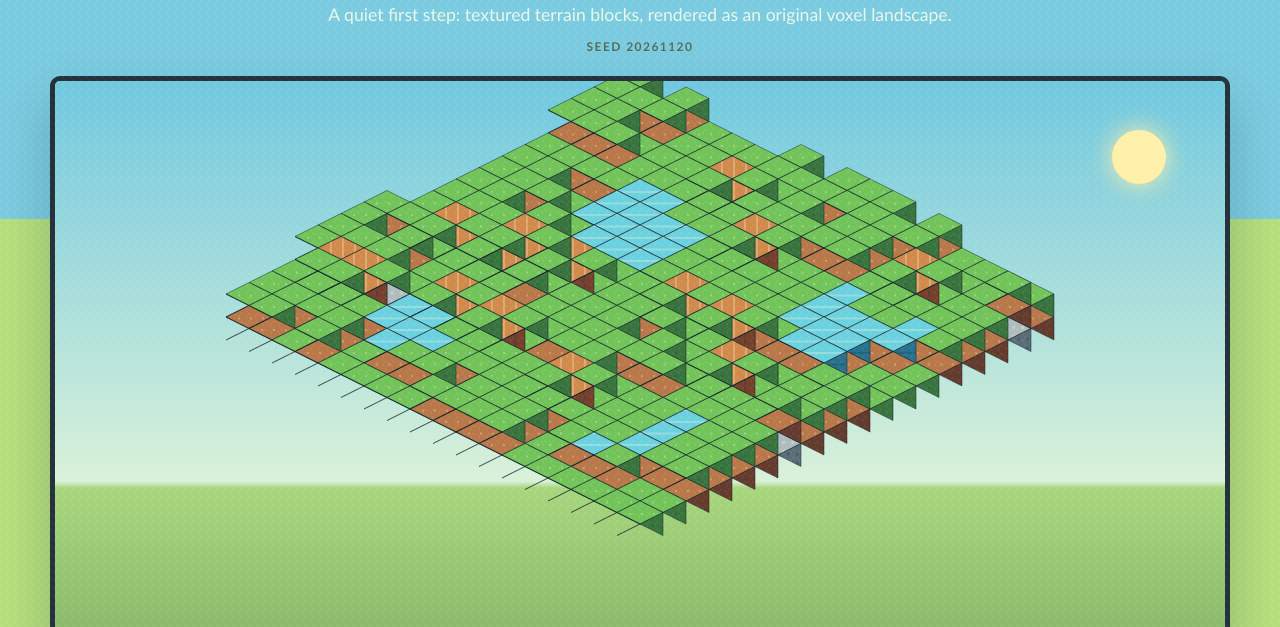
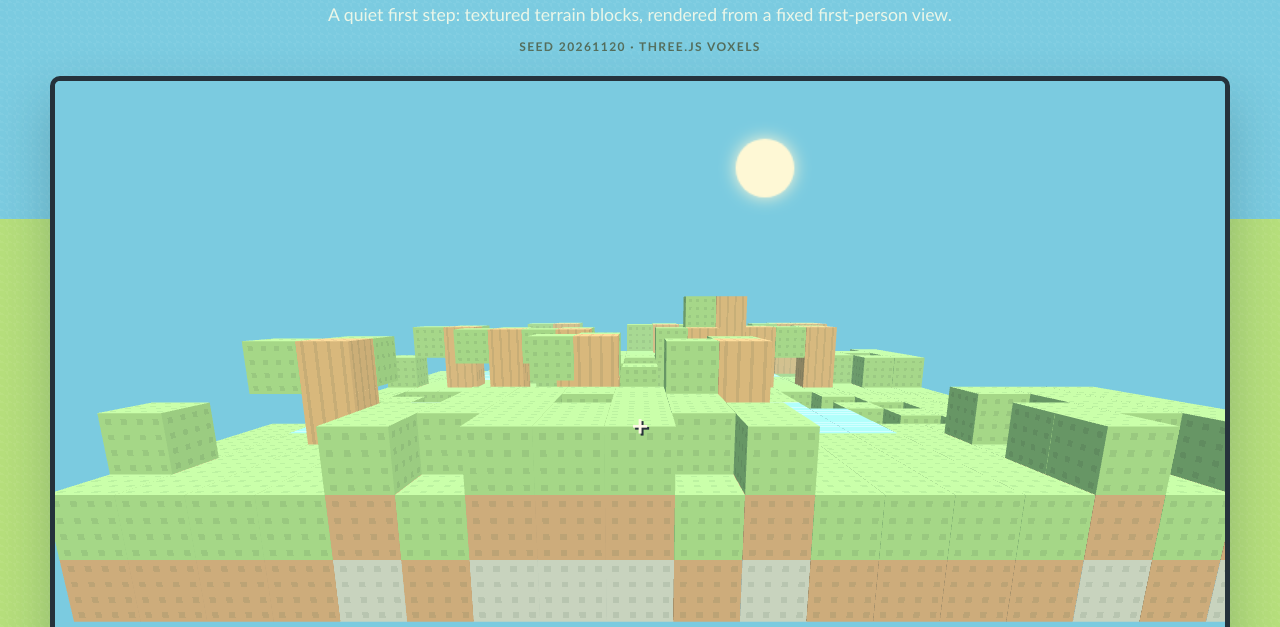
Before and after one commit to Ellison866/PSIC, a plain HTML site: page index.html in a window 1280 px wide. Shown: the part 173-800 px from the top of the page. Drawn offline with nearby package versions, Linux system fonts and the light colour scheme.

Commit message:
Migrate terrain to Three.js renderer

```diff
--- a/game.js
+++ b/game.js
@@ -1,26 +1,26 @@
+import * as THREE from "three";
+
 const CONFIG = {
   WORLD_X: 18,
   WORLD_Z: 18,
-  TILE_WIDTH: 46,
-  TILE_HEIGHT: 23,
-  BLOCK_HEIGHT: 23,
   MAX_HEIGHT: 5,
   SEED: 20261120,
+  CAMERA: { x: 9, y: 4.6, z: -8, lookX: 9, lookY: 1.2, lookZ: 8 },
 };
 
-const COLORS = {
-  grass: { top: "#72c45a", left: "#4f9e4d", right: "#39743e" },
-  dirt: { top: "#b8784a", left: "#8d5437", right: "#653b2e" },
-  stone: { top: "#aebcc0", left: "#7f9299", right: "#5b6d76" },
-  water: { top: "#6bd1df", left: "#3c9ab6", right: "#28728e" },
-  wood: { top: "#d08a4b", left: "#a66136", right: "#77402c" },
+const BLOCK_COLORS = {
+  grass: "#72c45a",
+  dirt: "#b8784a",
+  stone: "#aebcc0",
+  water: "#55bdd7",
+  wood: "#d08a4b",
 };
 
-const state = { voxels: new Map(), canvas: document.getElementById("terrain-canvas"), context: null };
+const state = { voxels: new Map(), scene: null, camera: null, renderer: null };
+const canvas = document.getElementById("terrain-canvas");
 
 function key(x, y, z) { return `${x},${y},${z}`; }
 function setVoxel(x, y, z, type) { state.voxels.set(key(x, y, z), type); }
-function getVoxel(x, y, z) { return state.voxels.get(key(x, y, z)); }
 
 function seededNoise(x, z) {
   const value = Math.sin((x + CONFIG.SEED) * 12.9898 + (z - CONFIG.SEED) * 78.233) * 43758.5453;
@@ -37,8 +37,8 @@ function generateTerrain() {
   for (let x = 0; x < CONFIG.WORLD_X; x += 1) {
     for (let z = 0; z < CONFIG.WORLD_Z; z += 1) {
       const height = terrainHeight(x, z);
-      const water = height === 1 && Math.sin(x * .8) + Math.cos(z * .7) < -.35;
-      if (water) {
+      const basin = height === 1 && Math.sin(x * .8) + Math.cos(z * .7) < -.35;
+      if (basin) {
         setVoxel(x, 0, z, "dirt");
         setVoxel(x, 1, z, "water");
         continue;
@@ -57,101 +57,93 @@ function generateTerrain() {
   }
 }
 
-function project(x, y, z, width) {
-  return {
-    x: width / 2 + (x - z) * CONFIG.TILE_WIDTH / 2,
-    y: 52 + (x + z) * CONFIG.TILE_HEIGHT / 2 - y * CONFIG.BLOCK_HEIGHT,
-  };
+function createBlockTexture(type) {
+  const textureCanvas = document.createElement("canvas");
+  textureCanvas.width = 32;
+  textureCanvas.height = 32;
+  const context = textureCanvas.getContext("2d");
+  context.fillStyle = BLOCK_COLORS[type];
+  context.fillRect(0, 0, 32, 32);
+  context.fillStyle = type === "water" ? "rgba(225,255,255,.28)" : "rgba(30,50,35,.2)";
+  if (type === "water") {
+    for (let y = 4; y < 32; y += 8) context.fillRect(0, y, 32, 2);
+  } else if (type === "wood") {
+    for (let x = 3; x < 32; x += 8) context.fillRect(x, 0, 2, 32);
+  } else {
+    for (let x = 3; x < 32; x += 8) {
+      for (let y = 3; y < 32; y += 8) context.fillRect(x, y, 3, 3);
+    }
+  }
+  const texture = new THREE.CanvasTexture(textureCanvas);
+  texture.magFilter = THREE.NearestFilter;
+  texture.minFilter = THREE.NearestFilter;
+  return texture;
 }
 
-function face(points, fill, type, textureSide, context) {
-  context.save();
+function addSun(scene) {
+  const sunCanvas = document.createElement("canvas");
+  sunCanvas.width = 64;
+  sunCanvas.height = 64;
+  const context = sunCanvas.getContext("2d");
+  context.fillStyle = "#fff0a9";
+  context.shadowColor = "#fff0a9";
+  context.shadowBlur = 12;
   context.beginPath();
-  context.moveTo(points[0].x, points[0].y);
-  points.slice(1).forEach((point) => context.lineTo(point.x, point.y));
-  context.closePath();
-  context.fillStyle = fill;
+  context.arc(32, 32, 20, 0, Math.PI * 2);
   context.fill();
-  context.clip();
-  context.globalAlpha = .27;
-  context.fillStyle = textureSide === "top" ? "#fff8d0" : "#1d3940";
-  const bounds = points.reduce((result, point) => ({
-    minX: Math.min(result.minX, point.x), maxX: Math.max(result.maxX, point.x),
-    minY: Math.min(result.minY, point.y), maxY: Math.max(result.maxY, point.y),
-  }), { minX: Infinity, maxX: -Infinity, minY: Infinity, maxY: -Infinity });
-  const step = type === "stone" ? 9 : 12;
-  if (type === "water") {
-    for (let y = bounds.minY; y < bounds.maxY + step; y += step) context.fillRect(bounds.minX, y, bounds.maxX - bounds.minX, 2);
-  } else if (type === "wood") {
-    for (let x = bounds.minX; x < bounds.maxX + step; x += step) context.fillRect(x, bounds.minY, 2, bounds.maxY - bounds.minY);
-  } else {
-    for (let x = bounds.minX; x < bounds.maxX + step; x += step) {
-      for (let y = bounds.minY; y < bounds.maxY + step; y += step) context.fillRect(x, y, type === "stone" ? 3 : 2, type === "stone" ? 3 : 2);
-    }
-  }
-  context.restore();
-  context.strokeStyle = "rgba(18, 37, 42, .5)";
-  context.lineWidth = 1;
-  context.beginPath();
-  context.moveTo(points[0].x, points[0].y);
-  points.slice(1).forEach((point) => context.lineTo(point.x, point.y));
-  context.closePath();
-  context.stroke();
+  const sun = new THREE.Sprite(new THREE.SpriteMaterial({ map: new THREE.CanvasTexture(sunCanvas), transparent: true }));
+  sun.position.set(5, 9, 11);
+  sun.scale.set(3, 3, 1);
+  scene.add(sun);
 }
 
-function drawVoxel(x, y, z, type, width, context) {
-  const top = project(x, y + 1, z, width);
-  const right = project(x + 1, y + 1, z, width);
-  const back = project(x + 1, y + 1, z + 1, width);
-  const left = project(x, y + 1, z + 1, width);
-  const bottomRight = project(x + 1, y, z, width);
-  const bottomLeft = project(x, y, z + 1, width);
-  const colors = COLORS[type];
-  face([top, right, back, left], colors.top, type, "top", context);
-  face([left, back, bottomLeft, project(x, y, z, width)], colors.left, type, "left", context);
-  face([right, back, bottomRight, project(x + 1, y, z, width)], colors.right, type, "right", context);
-}
+function buildScene() {
+  const scene = new THREE.Scene();
+  scene.background = new THREE.Color("#7bcbe0");
+  scene.fog = new THREE.Fog("#bce6d9", 16, 38);
+  scene.add(new THREE.HemisphereLight("#e8fbff", "#487143", 2.2));
+  const sunlight = new THREE.DirectionalLight("#fff4ca", 3.2);
+  sunlight.position.set(-8, 14, -10);
+  scene.add(sunlight);
+  addSun(scene);
 
-function renderTerrain() {
-  const canvas = state.canvas;
-  const context = state.context;
-  const bounds = canvas.getBoundingClientRect();
-  const width = bounds.width;
-  const height = bounds.height;
-  const sky = context.createLinearGradient(0, 0, 0, height);
-  sky.addColorStop(0, "#70c8df");
-  sky.addColorStop(.58, "#d9f1d9");
-  sky.addColorStop(.59, "#a8d67e");
-  sky.addColorStop(1, "#6d9e56");
-  context.fillStyle = sky;
-  context.fillRect(0, 0, width, height);
-  context.fillStyle = "#fff0a9";
-  context.shadowColor = "#fff0a9";
-  context.shadowBlur = 24;
-  context.beginPath();
-  context.arc(width - 86, 76, 27, 0, Math.PI * 2);
-  context.fill();
-  context.shadowBlur = 0;
-
-  const blocks = [...state.voxels.entries()].map(([location, type]) => {
+  const geometry = new THREE.BoxGeometry(1, 1, 1);
+  const blocksByType = new Map(Object.keys(BLOCK_COLORS).map((type) => [type, []]));
+  state.voxels.forEach((type, location) => {
     const [x, y, z] = location.split(",").map(Number);
-    return { x, y, z, type };
-  }).sort((a, b) => (a.x + a.z + a.y) - (b.x + b.z + b.y));
-  blocks.forEach((block) => drawVoxel(block.x, block.y, block.z, block.type, width, context));
+    blocksByType.get(type).push({ x, y, z });
+  });
+  blocksByType.forEach((blocks, type) => {
+    if (!blocks.length) return;
+    const material = new THREE.MeshLambertMaterial({ map: createBlockTexture(type) });
+    const mesh = new THREE.InstancedMesh(geometry, material, blocks.length);
+    blocks.forEach((block, index) => {
+      const matrix = new THREE.Matrix4();
+      matrix.setPosition(block.x, block.y + .5, block.z);
+      mesh.setMatrixAt(index, matrix);
+    });
+    mesh.instanceMatrix.needsUpdate = true;
+    scene.add(mesh);
+  });
+  return scene;
 }
 
 function resize() {
-  const canvas = state.canvas;
-  const scale = window.devicePixelRatio || 1;
   const bounds = canvas.getBoundingClientRect();
-  canvas.width = Math.floor(bounds.width * scale);
-  canvas.height = Math.floor(bounds.height * scale);
-  state.context.setTransform(scale, 0, 0, scale, 0, 0);
-  renderTerrain();
+  state.camera.aspect = bounds.width / bounds.height;
+  state.camera.updateProjectionMatrix();
+  state.renderer.setSize(bounds.width, bounds.height, false);
+  state.renderer.setPixelRatio(Math.min(window.devicePixelRatio || 1, 2));
+  state.renderer.render(state.scene, state.camera);
 }
 
-state.context = state.canvas.getContext("2d");
 generateTerrain();
-document.getElementById("world-seed").textContent = `SEED ${CONFIG.SEED}`;
+state.scene = buildScene();
+state.camera = new THREE.PerspectiveCamera(64, 1, .1, 100);
+state.camera.position.set(CONFIG.CAMERA.x, CONFIG.CAMERA.y, CONFIG.CAMERA.z);
+state.camera.lookAt(CONFIG.CAMERA.lookX, CONFIG.CAMERA.lookY, CONFIG.CAMERA.lookZ);
+state.renderer = new THREE.WebGLRenderer({ canvas, antialias: true });
+state.renderer.outputColorSpace = THREE.SRGBColorSpace;
+document.getElementById("world-seed").textContent = `SEED ${CONFIG.SEED} · THREE.JS VOXELS`;
 window.addEventListener("resize", resize);
 resize();
--- a/index.html
+++ b/index.html
@@ -11,11 +11,12 @@
       <header class="hero">
         <p class="eyebrow">Mind Blocks · terrain prototype</p>
         <h1>Voxel <span>Valley</span></h1>
-        <p class="intro">A quiet first step: textured terrain blocks, rendered as an original voxel landscape.</p>
+        <p class="intro">A quiet first step: textured terrain blocks, rendered from a fixed first-person view.</p>
         <p id="world-seed" class="seed">SEED 20261120</p>
       </header>
       <section class="terrain-card" aria-label="Textured voxel terrain">
-        <canvas id="terrain-canvas" aria-label="Textured voxel terrain landscape"></canvas>
+        <canvas id="terrain-canvas" aria-label="Fixed first-person textured voxel terrain"></canvas>
+        <span class="crosshair" aria-hidden="true">+</span>
       </section>
       <div class="legend" aria-label="Block texture legend">
         <span><i class="swatch grass"></i>Grass</span>
@@ -25,6 +26,9 @@
         <span><i class="swatch wood"></i>Wood</span>
       </div>
     </main>
-    <script src="game.js"></script>
+    <script type="importmap">
+      {"imports":{"three":"https://unpkg.com/three@0.180.0/build/three.module.js"}}
+    </script>
+    <script type="module" src="game.js"></script>
   </body>
 </html>
--- a/styles.css
+++ b/styles.css
@@ -9,8 +9,9 @@ h1 { margin: 0; font-size: clamp(3.4rem, 9vw, 6rem); line-height: .95; letter-sp
 h1 span { color: #ffe06a; }
 .intro { max-width: 42rem; margin: 1rem auto .65rem; color: #eaf6e8; font-size: 1.1rem; line-height: 1.5; }
 .seed { margin: 0; color: #536c5a; font-size: .75rem; font-weight: 900; letter-spacing: .12em; }
-.terrain-card { height: min(72vw, 700px); min-height: 430px; overflow: hidden; border: 5px solid #25323b; border-radius: 10px; background: #75c9db; box-shadow: 0 11px 0 rgba(25, 41, 48, .85), 0 24px 50px rgba(25, 60, 68, .25); }
+.terrain-card { position: relative; height: min(72vw, 700px); min-height: 430px; overflow: hidden; border: 5px solid #25323b; border-radius: 10px; background: #75c9db; box-shadow: 0 11px 0 rgba(25, 41, 48, .85), 0 24px 50px rgba(25, 60, 68, .25); }
 #terrain-canvas { display: block; width: 100%; height: 100%; }
+.crosshair { position: absolute; left: 50%; top: 50%; color: #fff8e8; font-size: 1.8rem; font-weight: 900; line-height: 1; text-shadow: 2px 2px #26323a; pointer-events: none; transform: translate(-50%, -52%); }
 .legend { display: flex; justify-content: center; flex-wrap: wrap; gap: .8rem 1.2rem; margin: 1.4rem auto 0; color: #2a443c; font-weight: 900; }
 .legend span { display: inline-flex; align-items: center; gap: .4rem; }
 .swatch { display: inline-block; width: 20px; height: 20px; border: 2px solid rgba(0,0,0,.25); box-shadow: inset 0 -4px rgba(0,0,0,.16); }
```
Also changed, not shown: 2 other files.
